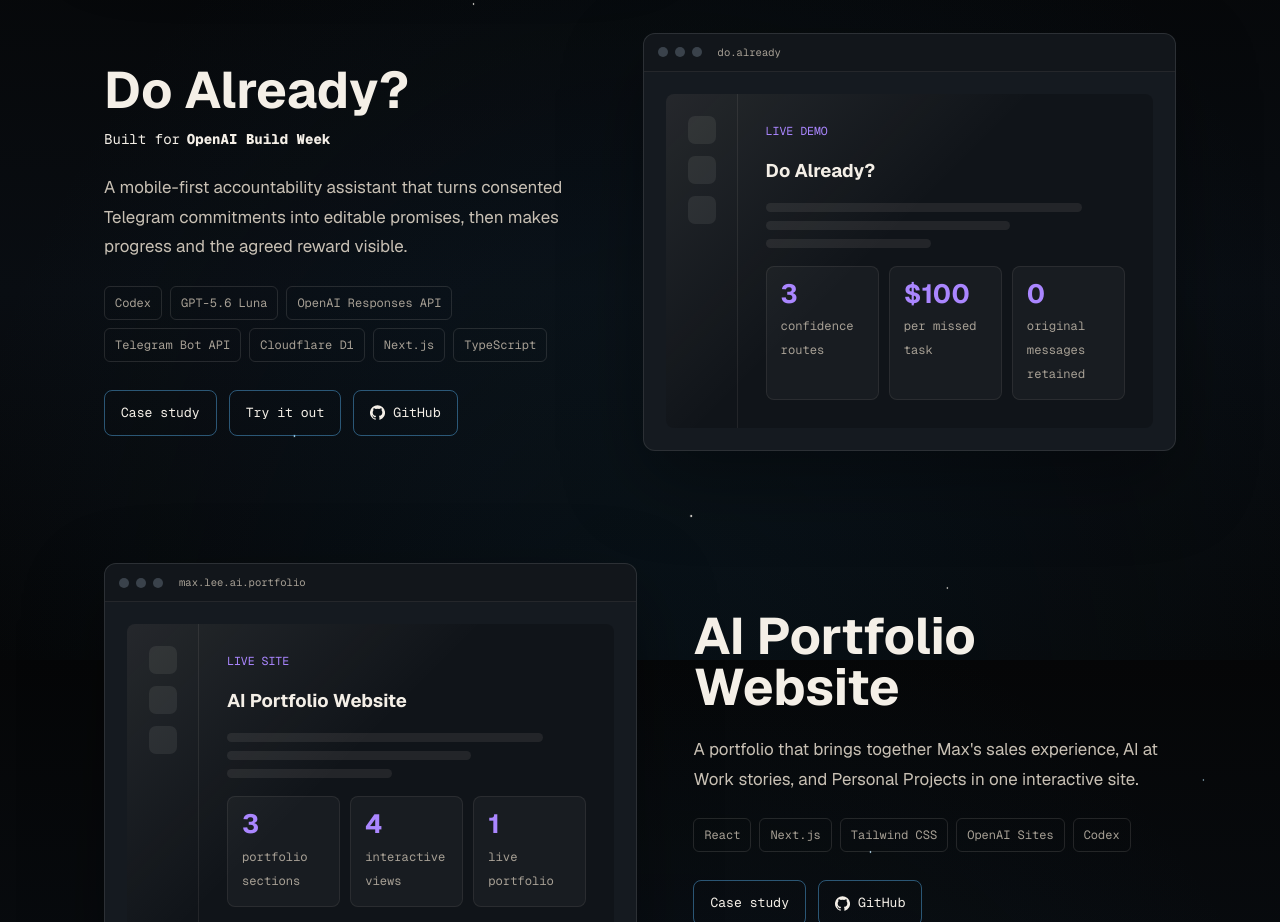
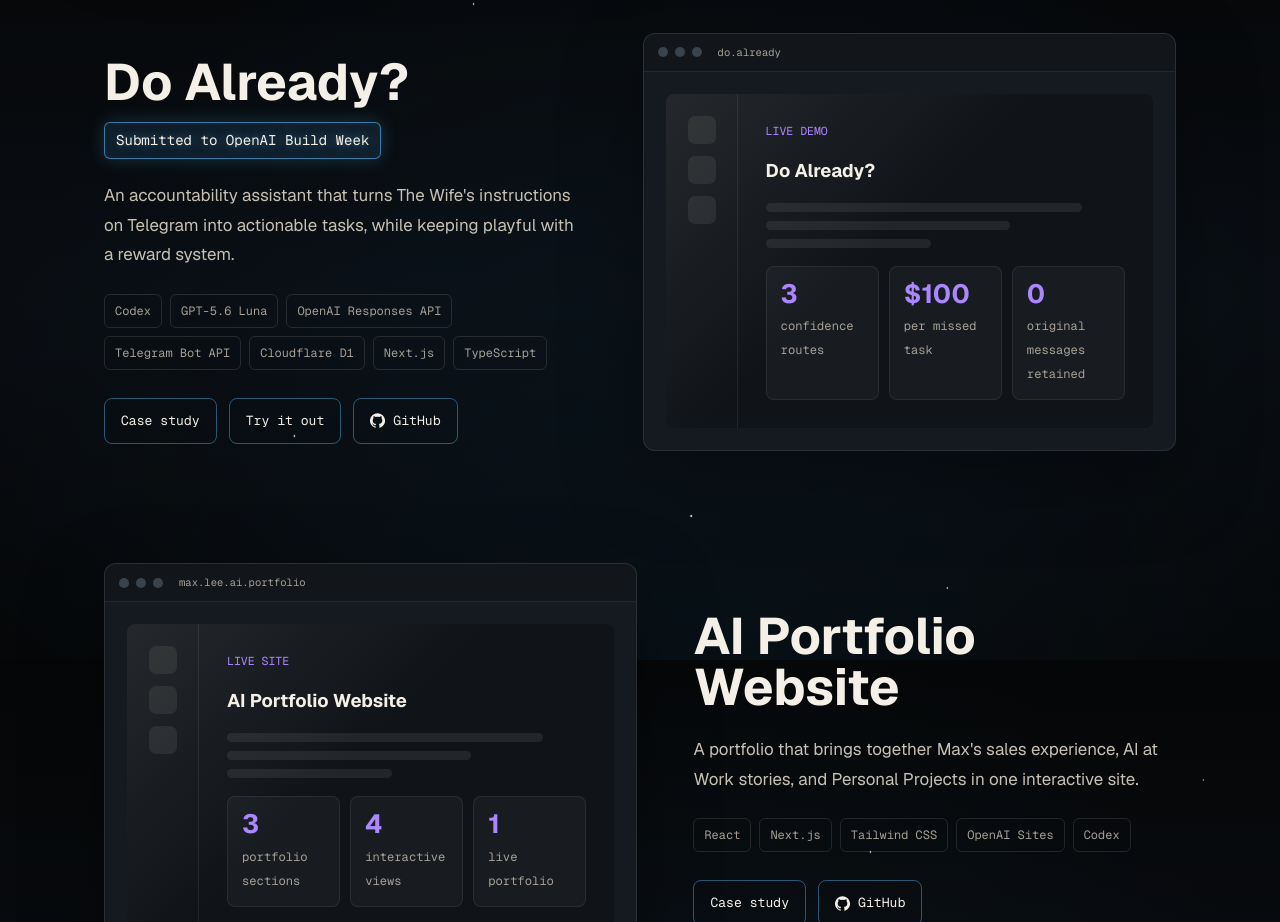
Before and after one commit to maxleesianyi/max-lee-ai-portfolio-website, a Next.js app: page /projects in a window 1280 px wide. Shown: the part 940-1862 px from the top of the page. Built offline with nearby package versions, Linux system fonts and the light colour scheme.

Commit message:
Refine Do Already Build Week card

```diff
--- a/app/components/PortfolioBlocks.tsx
+++ b/app/components/PortfolioBlocks.tsx
@@ -229,8 +229,7 @@
               target="_blank"
               rel="noreferrer"
             >
-              <span>{project.kicker}</span>
-              {project.kickerEmphasis ? <strong>{project.kickerEmphasis}</strong> : null}
+              {project.kicker}
             </a>
           ) : (
             <p className="mono-note">{project.kicker}</p>
--- a/app/data.ts
+++ b/app/data.ts
@@ -32,7 +32,6 @@
   titleLines?: string[];
   year: string;
   kicker: string;
-  kickerEmphasis?: string;
   kickerUrl?: string;
   status: string;
   summary: string;
--- a/app/globals.css
+++ b/app/globals.css
@@ -795,30 +795,27 @@
 
 .project-build-week-link {
   display: inline-flex;
-  align-items: baseline;
-  gap: 0.42rem;
   width: fit-content;
   margin-top: 14px;
+  padding: 8px 11px;
+  border: 1px solid rgba(91, 189, 255, 0.58);
+  border-radius: 6px;
+  background: rgba(91, 189, 255, 0.1);
   color: var(--sky);
   font-family: var(--font-geist-mono), monospace;
   font-size: 0.88rem;
   line-height: 1.35;
   text-decoration: none;
-  transition: color 180ms ease, transform 180ms ease;
-}
-
-.project-build-week-link strong {
-  color: var(--bone);
-  font-weight: 720;
+  box-shadow: 0 0 18px rgba(91, 189, 255, 0.22), inset 0 0 14px rgba(91, 189, 255, 0.06);
+  text-shadow: 0 0 12px rgba(91, 189, 255, 0.58);
+  transition: background 180ms ease, border-color 180ms ease, box-shadow 180ms ease, transform 180ms ease;
 }
 
 .project-build-week-link:hover {
-  color: #bde8ff;
+  border-color: var(--sky);
+  background: rgba(91, 189, 255, 0.18);
+  box-shadow: 0 0 26px rgba(91, 189, 255, 0.42), inset 0 0 16px rgba(91, 189, 255, 0.1);
   transform: translateX(2px);
-}
-
-.project-build-week-link:hover strong {
-  color: var(--sky);
 }
 
 .meta-line,
--- a/content/site.json
+++ b/content/site.json
@@ -330,11 +330,10 @@
       "slug": "do-already",
       "title": "Do Already?",
       "year": "2026",
-      "kicker": "Built for",
-      "kickerEmphasis": "OpenAI Build Week",
+      "kicker": "Submitted to OpenAI Build Week",
       "kickerUrl": "https://devpost.com/software/placeholder-for-now-th2j86",
       "status": "Live demo",
-      "summary": "A mobile-first accountability assistant that turns consented Telegram commitments into editable promises, then makes progress and the agreed reward visible.",
+      "summary": "An accountability assistant that turns The Wife's instructions on Telegram into actionable tasks, while keeping playful with a reward system.",
       "galleryDescription": "A playful mobile-first dashboard for keeping promises made at home.",
       "description": [
         "Do Already? turns a consented Telegram instruction from a partner into an editable household promise.",
```
Also changed, not shown: 1 other file (tests, documents, lock files or other folders).
